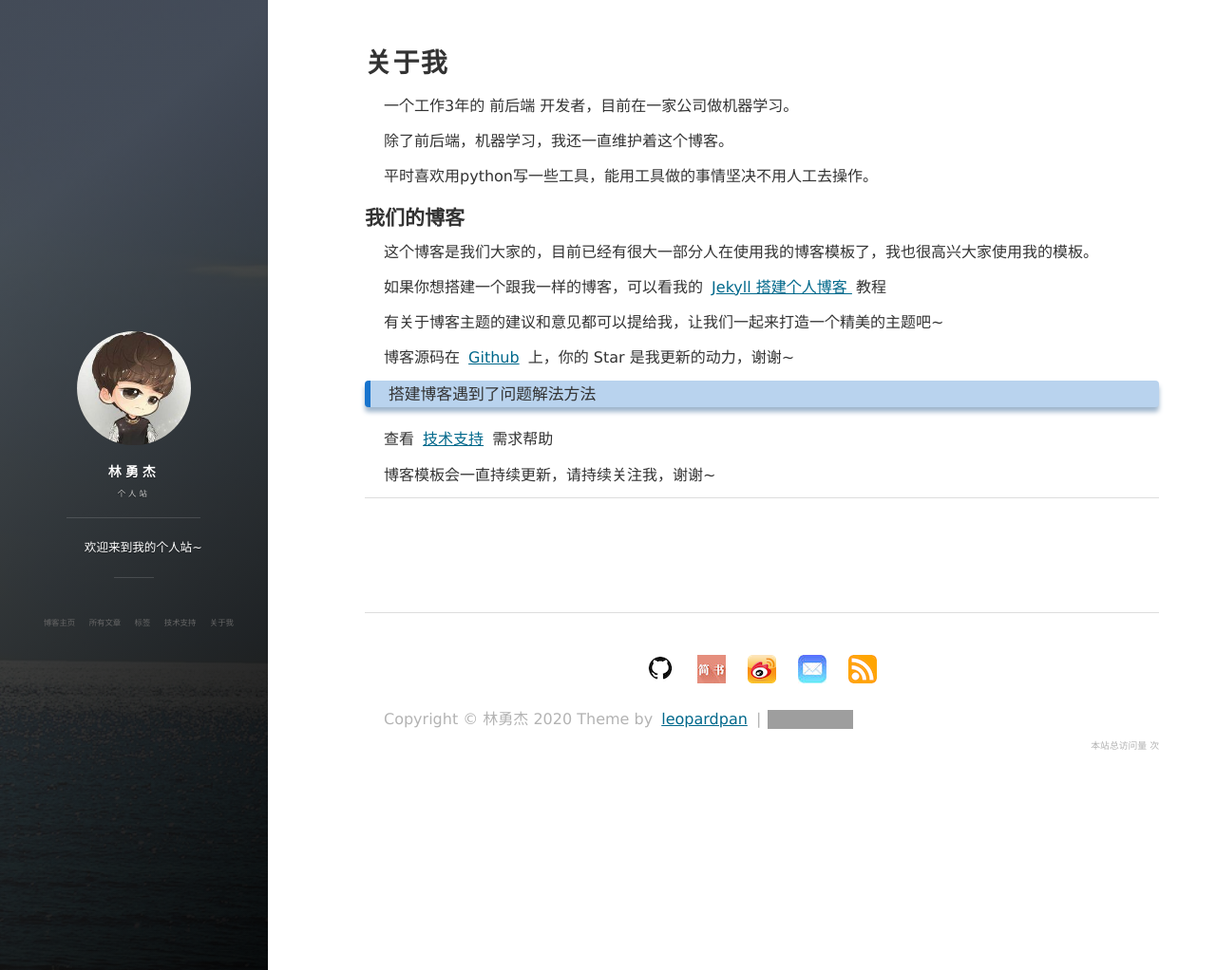
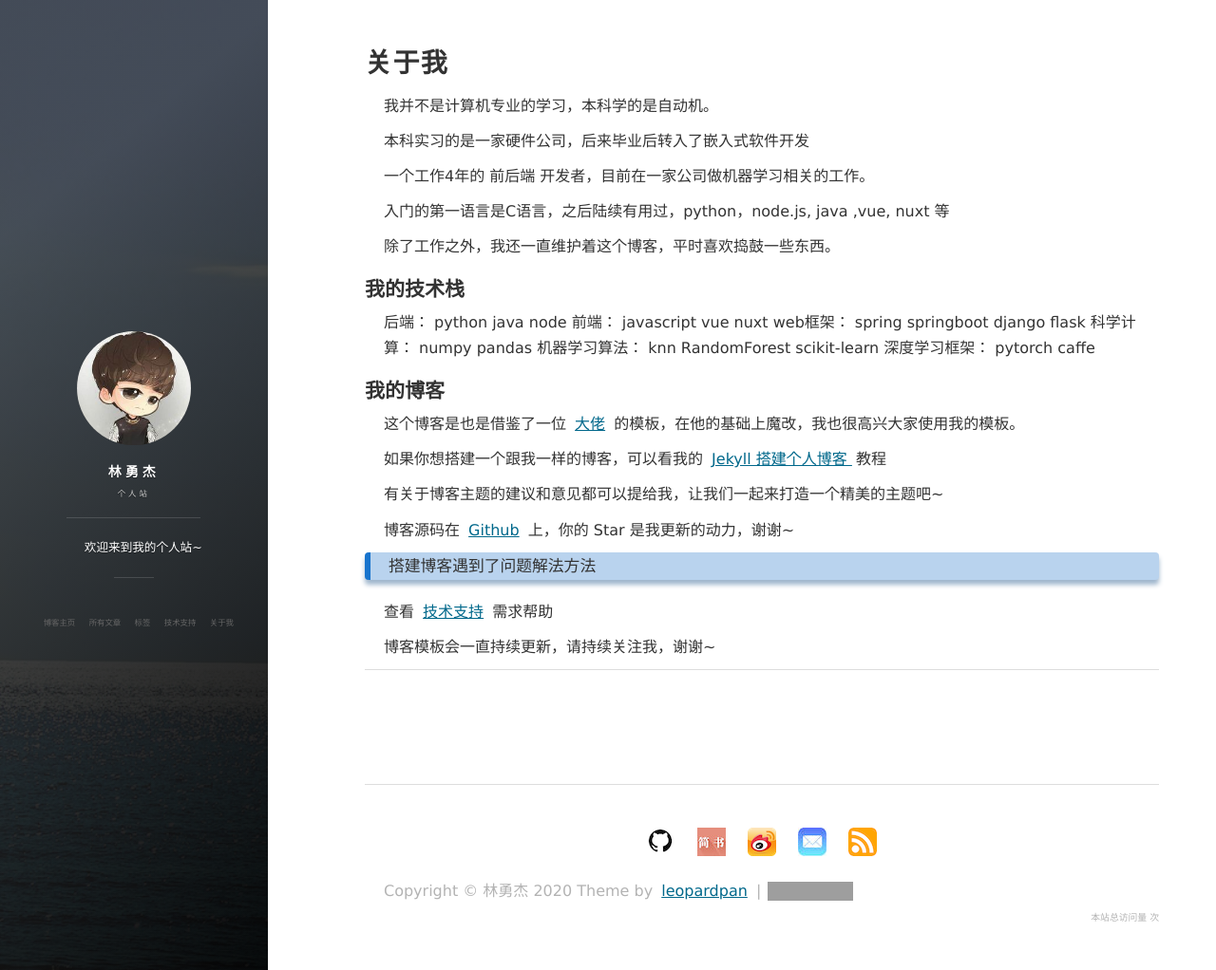
Before and after one commit to linyjme/linyjme.github.io, a Jekyll site: the page built from about.md, in a window 1280 px wide and 1022 px high. Shown: the whole window at 95% size. Built offline with Jekyll 4.4.1, drawn with Linux system fonts in a browser that asks for light colours; nearby versions of some CDN libraries; comment, search, counter and statistics services are not loaded; grey boxes are pictures that could not be loaded.

Commit message:
修改readme

```diff
--- a/about.md
+++ b/about.md
@@ -3,15 +3,34 @@ layout: page
 title: 关于我
 ---
 
-一个工作3年的 前后端 开发者，目前在一家公司做机器学习。
+我并不是计算机专业的学习，本科学的是自动机。
 
-除了前后端，机器学习，我还一直维护着这个博客。
+本科实习的是一家硬件公司，后来毕业后转入了嵌入式软件开发
 
-平时喜欢用python写一些工具，能用工具做的事情坚决不用人工去操作。
+一个工作4年的 前后端 开发者，目前在一家公司做机器学习相关的工作。
 
-<h2> 我们的博客 </h2>
+入门的第一语言是C语言，之后陆续有用过，python，node.js, java ,vue, nuxt 等
 
-这个博客是我们大家的，目前已经有很大一部分人在使用我的博客模板了，我也很高兴大家使用我的模板。
+除了工作之外，我还一直维护着这个博客，平时喜欢捣鼓一些东西。
+
+<h2> 我的技术栈 </h2>
+
+后端：
+    python java node
+前端：
+    javascript vue nuxt
+web框架：
+    spring springboot django flask
+科学计算：
+    numpy pandas
+机器学习算法：
+    knn RandomForest scikit-learn
+深度学习框架：
+    pytorch caffe
+
+<h2> 我的博客 </h2>
+
+这个博客是也是借鉴了一位 <a target="_blank" href='https://github.com/leopardpan/leopardpan.github.io'>大佬</a> 的模板，在他的基础上魔改，我也很高兴大家使用我的模板。
 
 如果你想搭建一个跟我一样的博客，可以看我的
 <a href="/2016/10/jekyll_tutorials1/"> Jekyll 搭建个人博客 </a>
```
